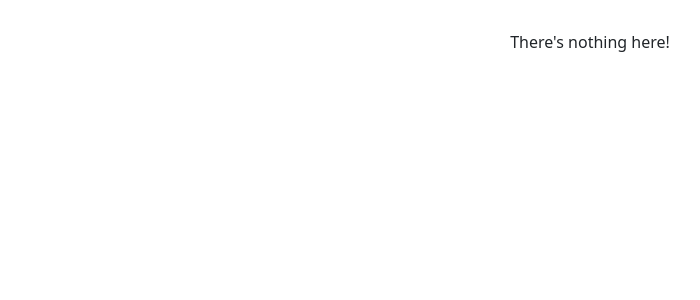
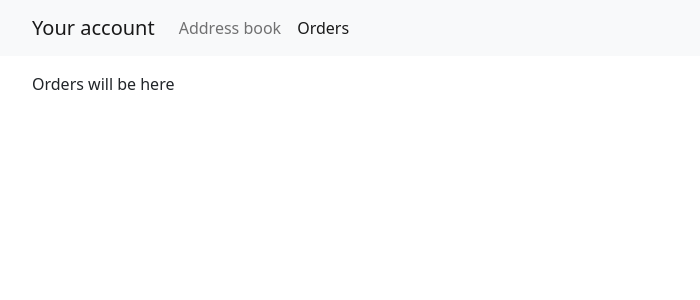
Before and after one commit to Frodigo/react-router-tutorial, a React (Create React App) app: page /orders in a window 1280 px wide. Shown: the top 300 px of the page, without its empty margins (50-750 px from the left). Built offline with nearby package versions, Linux system fonts and the light colour scheme.

Commit message:
Add orders route

```diff
--- a/src/index.js
+++ b/src/index.js
@@ -6,6 +6,7 @@ import 'bootstrap/dist/css/bootstrap.min.css';
 
 import AddressBook from './routes/AddressBook';
 import AddressDetails from './routes/AddressDetails';
+import Orders from "./routes/Orders";
 
 ReactDOM.render(
     <BrowserRouter>
@@ -29,6 +30,7 @@ ReactDOM.render(
                     />
                     <Route path=":addressId" element={<AddressDetails />} />
                 </Route>
+                <Route path="orders" element={<Orders/>}/>
             </Route>
             <Route
                 path="*"
--- /dev/null
+++ b/src/routes/Orders/Orders.js
@@ -0,0 +1,7 @@
+import React from 'react'
+
+export const Orders = () => {
+    return <p>Orders will be here</p>
+}
+
+export default Orders;
--- /dev/null
+++ b/src/routes/Orders/index.js
@@ -0,0 +1 @@
+export { default } from './Orders';
```
